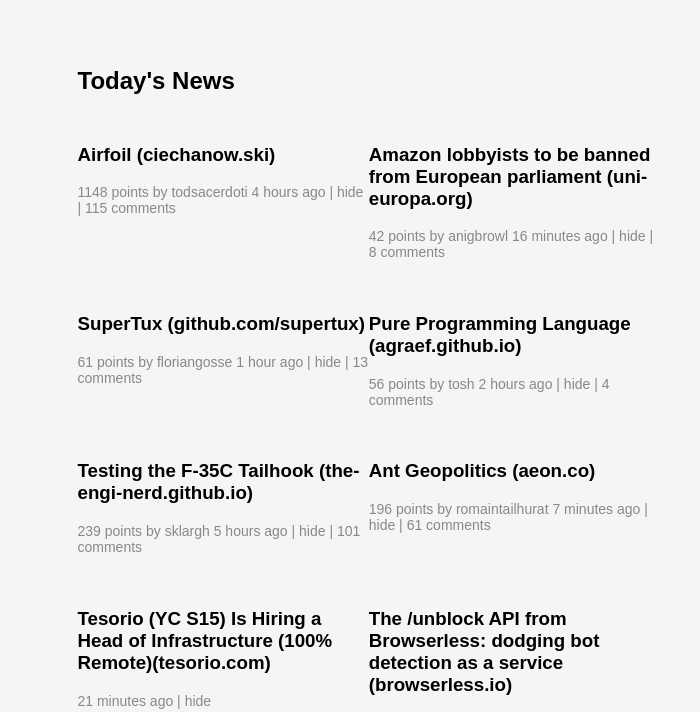
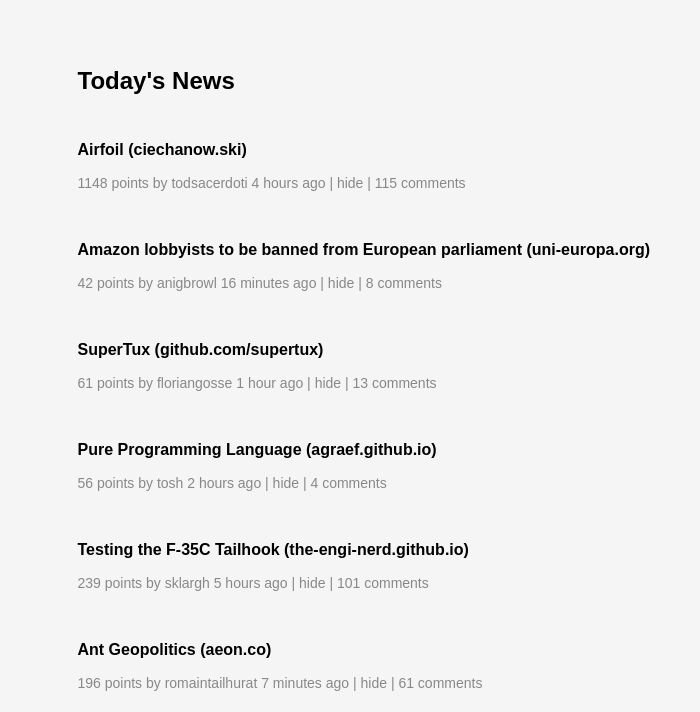
Before and after one commit to allysontishler/mi449-layout-reproduction, a plain HTML site: page index.html in a window 1280 px wide. Shown: the part 73-785 px from the top of the page, 580-1280 px from the left. Drawn offline with Linux system fonts and the light colour scheme.

Commit message:
one-column

```diff
--- a/screen.css
+++ b/screen.css
@@ -77,8 +77,16 @@ nav ul li a {
 }
 
 .column {
-    width: 50%; /* Two columns */
+    width: 100%;
     padding: 10px 0;
+}
+
+.column h3 {
+    font-size: 1em;
+}
+
+.subheader {
+    font-size: 0.5em;
 }
 
 .subheader {
```
